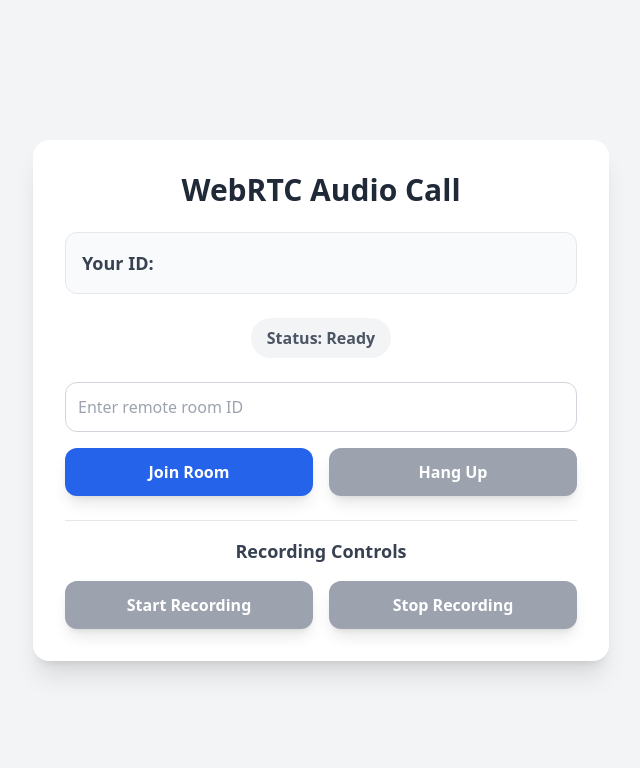
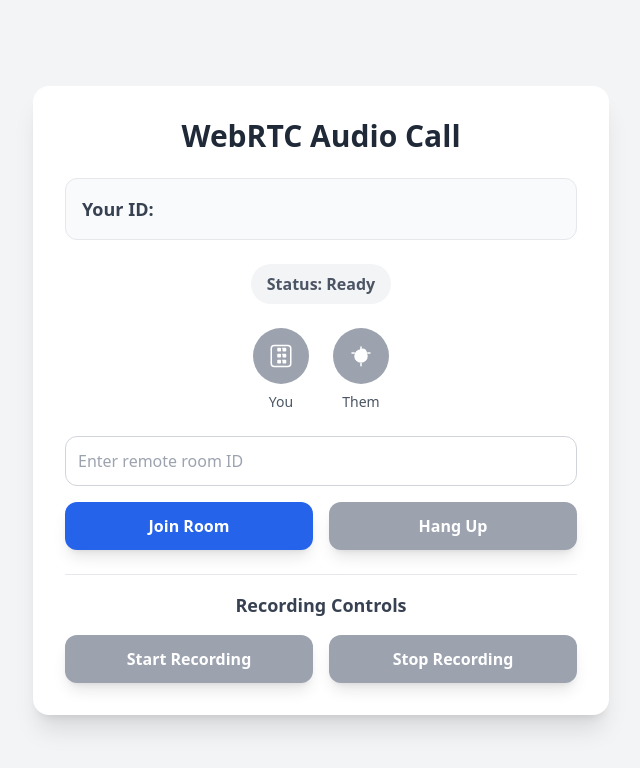
Before and after one commit to ritikkashyap720/web-rtc-calling, a React (Vite) app: page /demo in a window 1280 px wide. Shown: the top 768 px of the page, without its empty margins (319-959 px from the left). Built offline with nearby package versions, Linux system fonts and the light colour scheme; no server answers.

Commit message:
front-end-visualizer

```diff
--- a/src/pages/Demo.jsx
+++ b/src/pages/Demo.jsx
@@ -7,6 +7,8 @@ const App = () => {
   const [callStatus, setCallStatus] = useState('Ready');
   const [isCallActive, setIsCallActive] = useState(false);
   const [isRecording, setIsRecording] = useState(false);
+  const [isSendingAudio, setIsSendingAudio] = useState(false); // New state for outgoing audio
+  const [isReceivingAudio, setIsReceivingAudio] = useState(false); // New state for incoming audio
   const remoteAudioRef = useRef(null);
   const socketRef = useRef(null);
   const peerConnectionRef = useRef(null);
@@ -15,17 +17,23 @@ const App = () => {
   const recordedChunksRef = useRef([]);
 
   useEffect(() => {
-    // Connect to the Socket.IO signaling server
-    socketRef.current = io(import.meta.env.VITE_BACKEND_URL);
+    // Connect to the Socket.IO signaling server.
+    // The previous code used process.env, which is not available in the browser.
+    // For a real deployment on Render, you would replace this with your server's public URL.
+    const signalingServerUrl = import.meta.env.VITE_BACKEND_URL;
+    socketRef.current = io(signalingServerUrl);
 
     // Get the user's audio stream when the component mounts
     navigator.mediaDevices.getUserMedia({ video: false, audio: true })
       .then((stream) => {
         localStreamRef.current = stream;
+        setIsSendingAudio(true); // Assume audio is being sent initially once stream is active
+        stream.getAudioTracks()[0].onended = () => setIsSendingAudio(false);
       })
       .catch((err) => {
         console.error('Failed to get local stream', err);
         setCallStatus('Error: Could not access microphone.');
+        setIsSendingAudio(false);
       });
 
     // Handle connection to the server
@@ -54,6 +62,8 @@ const App = () => {
         if (remoteAudioRef.current) {
           remoteAudioRef.current.srcObject = event.streams[0];
           setCallStatus('In Call');
+          setIsReceivingAudio(true); // Audio is being received
+          event.streams[0].getAudioTracks()[0].onended = () => setIsReceivingAudio(false);
         }
       };
 
@@ -98,6 +108,8 @@ const App = () => {
         if (remoteAudioRef.current) {
           remoteAudioRef.current.srcObject = event.streams[0];
           setCallStatus('In Call');
+          setIsReceivingAudio(true); // Audio is being received
+          event.streams[0].getAudioTracks()[0].onended = () => setIsReceivingAudio(false);
         }
       };
 
@@ -171,6 +183,9 @@ const App = () => {
     if (isRecording) {
       stopRecording();
     }
+    // Reset audio status indicators
+    setIsSendingAudio(false);
+    setIsReceivingAudio(false);
   };
 
   const startRecording = () => {
@@ -236,13 +251,36 @@ const App = () => {
 
         {/* Display the current call status */}
         <div className="text-center">
-          <span className={`inline-block px-4 py-2 rounded-full font-semibold ${callStatus === 'In Call' ? 'bg-green-100 text-green-700' :
-              callStatus.includes('Error') || callStatus.includes('ended') ? 'bg-red-100 text-red-700' :
-                isRecording ? 'bg-purple-100 text-purple-700 animate-pulse' :
-                  'bg-gray-100 text-gray-600'
-            }`}>
+          <span className={`inline-block px-4 py-2 rounded-full font-semibold ${
+            callStatus === 'In Call' ? 'bg-green-100 text-green-700' :
+            callStatus.includes('Error') || callStatus.includes('ended') ? 'bg-red-100 text-red-700' :
+            isRecording ? 'bg-purple-100 text-purple-700 animate-pulse' :
+            'bg-gray-100 text-gray-600'
+          }`}>
             Status: {callStatus}
           </span>
+        </div>
+
+        {/* Audio Indicators */}
+        <div className="flex justify-center space-x-6">
+          <div className="flex flex-col items-center">
+            <div className={`p-4 rounded-full ${isSendingAudio ? 'bg-green-500' : 'bg-gray-400'}`}>
+              <svg xmlns="http://www.w3.org/2000/svg" viewBox="0 0 24 24" fill="currentColor" className="w-6 h-6 text-white">
+                <path d="M8.25 4.5a.75.75 0 0 1 .75-.75h2.25a.75.75 0 0 1 .75.75v2.25a.75.75 0 0 1-.75.75H9a.75.75 0 0 1-.75-.75V4.5ZM12.75 4.5a.75.75 0 0 1 .75-.75H16.5a.75.75 0 0 1 .75.75v2.25a.75.75 0 0 1-.75.75h-2.25a.75.75 0 0 1-.75-.75V4.5ZM8.25 10.5a.75.75 0 0 1 .75-.75h2.25a.75.75 0 0 1 .75.75v2.25a.75.75 0 0 1-.75.75H9a.75.75 0 0 1-.75-.75V10.5ZM12.75 10.5a.75.75 0 0 1 .75-.75H16.5a.75.75 0 0 1 .75.75v2.25a.75.75 0 0 1-.75.75h-2.25a.75.75 0 0 1-.75-.75V10.5ZM8.25 16.5a.75.75 0 0 1 .75-.75h2.25a.75.75 0 0 1 .75.75v2.25a.75.75 0 0 1-.75.75H9a.75.75 0 0 1-.75-.75V16.5ZM12.75 16.5a.75.75 0 0 1 .75-.75H16.5a.75.75 0 0 1 .75.75v2.25a.75.75 0 0 1-.75.75h-2.25a.75.75 0 0 1-.75-.75V16.5Z" />
+                <path fillRule="evenodd" d="M18.75 2.25H5.25A2.25 2.25 0 0 0 3 4.5v15a2.25 2.25 0 0 0 2.25 2.25h13.5A2.25 2.25 0 0 0 21 19.5v-15a2.25 2.25 0 0 0-2.25-2.25ZM1.5 4.5a3.75 3.75 0 0 1 3.75-3.75h13.5a3.75 3.75 0 0 1 3.75 3.75v15a3.75 3.75 0 0 1-3.75 3.75H5.25A3.75 3.75 0 0 1 1.5 19.5v-15Z" clipRule="evenodd" />
+              </svg>
+            </div>
+            <p className="mt-2 text-sm text-gray-600">You</p>
+          </div>
+          <div className="flex flex-col items-center">
+            <div className={`p-4 rounded-full ${isReceivingAudio ? 'bg-green-500' : 'bg-gray-400'}`}>
+              <svg xmlns="http://www.w3.org/2000/svg" viewBox="0 0 24 24" fill="currentColor" className="w-6 h-6 text-white">
+                <path d="M13.5 4.5a4.5 4.5 0 1 0 0 9 4.5 4.5 0 0 0 0-9ZM12 18.75a6.75 6.75 0 1 0 0-13.5 6.75 6.75 0 0 0 0 13.5ZM21.75 9c0-.414-.336-.75-.75-.75h-2.25a.75.75 0 0 0 0 1.5h2.25a.75.75 0 0 0 .75-.75ZM2.25 9c0-.414.336-.75.75-.75h2.25a.75.75 0 0 1 0 1.5H3a.75.75 0 0 1-.75-.75Z" />
+                <path fillRule="evenodd" d="M12 2.25a.75.75 0 0 1 .75.75v2.25a.75.75 0 0 1-1.5 0V3a.75.75 0 0 1 .75-.75ZM12 18.75a.75.75 0 0 1 .75.75v2.25a.75.75 0 0 1-1.5 0V19.5a.75.75 0 0 1 .75-.75Z" clipRule="evenodd" />
+              </svg>
+            </div>
+            <p className="mt-2 text-sm text-gray-600">Them</p>
+          </div>
         </div>
 
         {/* Form for initiating a call */}
```
